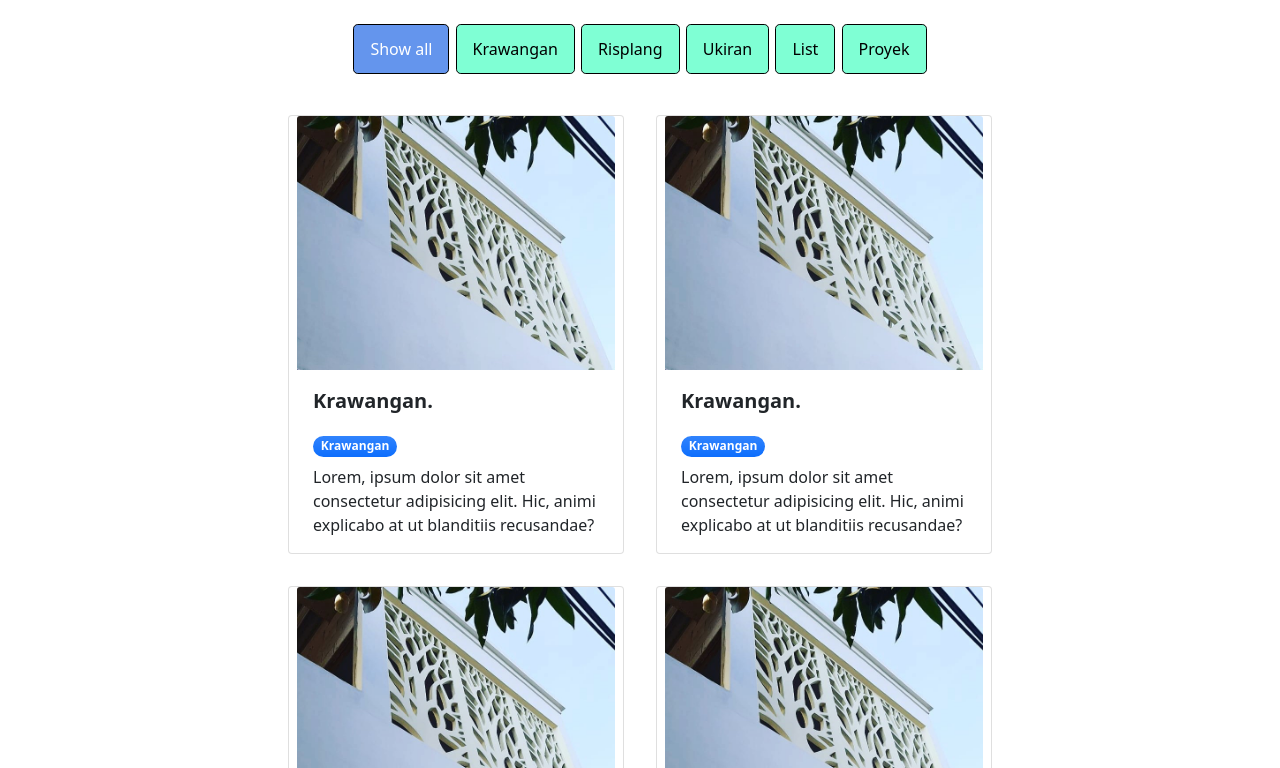
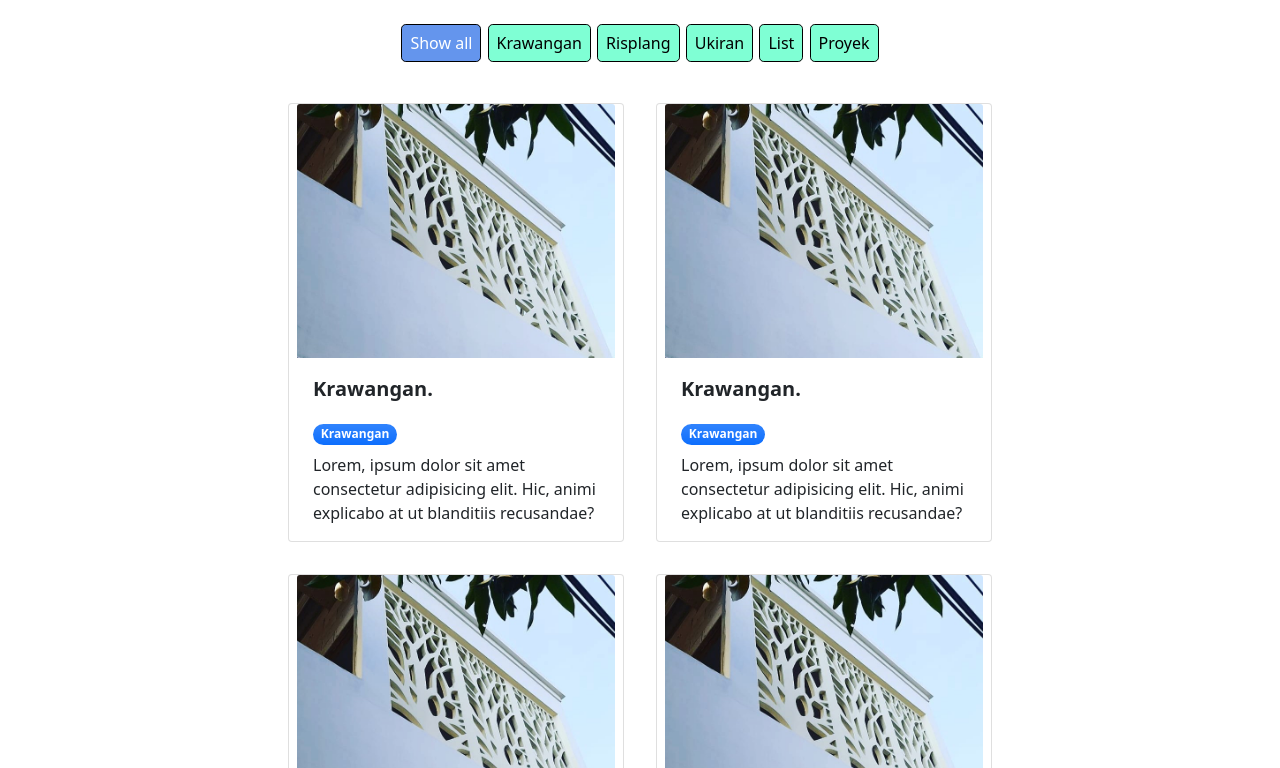
Before and after one commit to Aryaw1jaya/tigadaragypsum, a plain HTML site: page product.html in a window 1280 px wide. Shown: the part 209-977 px from the top of the page. Drawn offline with nearby package versions, Linux system fonts and the light colour scheme.

Commit message:
Update filter.css

```diff
--- a/css/filter.css
+++ b/css/filter.css
@@ -15,7 +15,7 @@
   .btnn {
     border: none;
     outline: none;
-    padding: 12px 16px;
+    padding: 6px 8px;
     background-color: aquamarine;
     cursor: pointer;
     margin: 1px;
```
